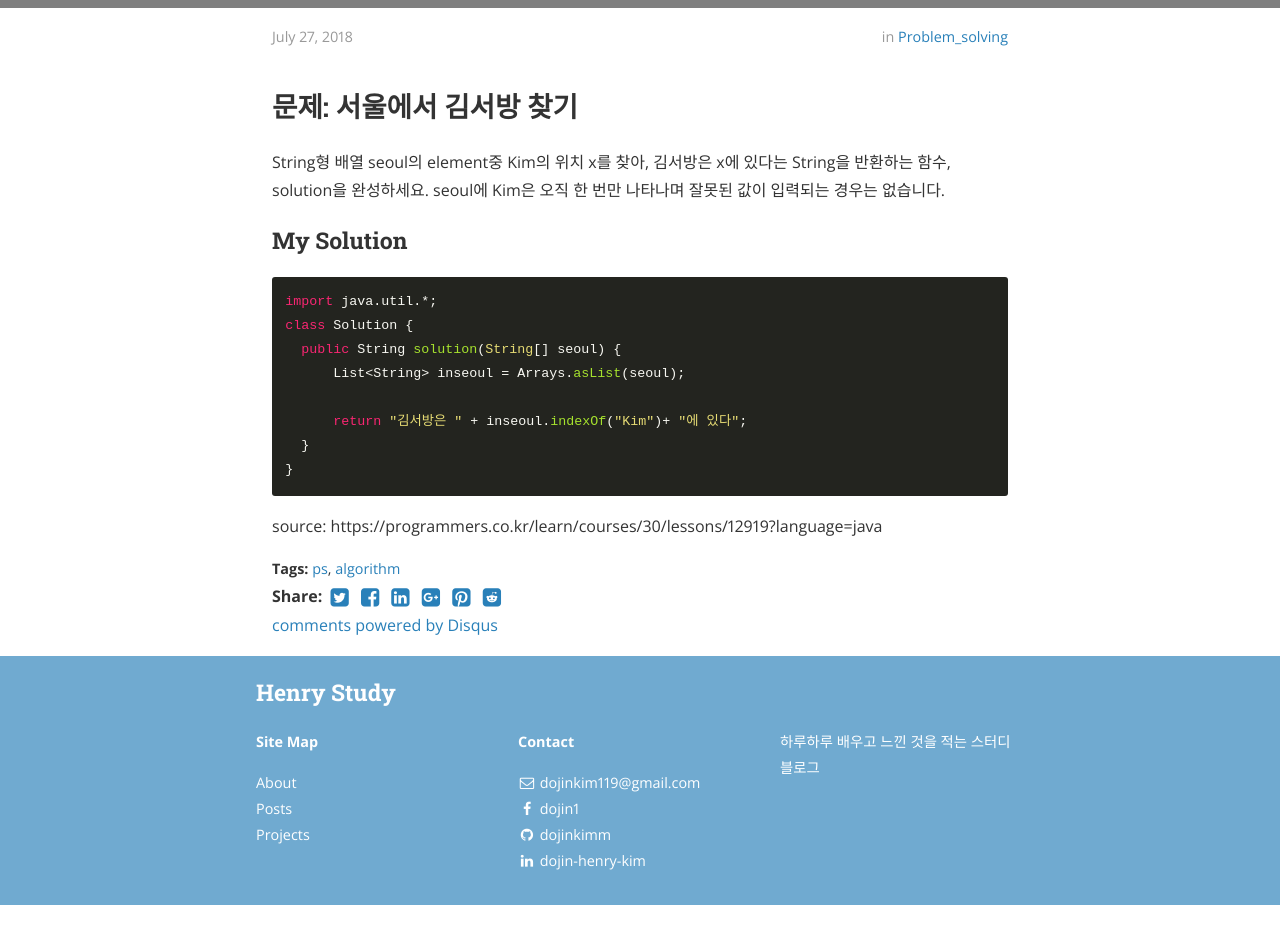
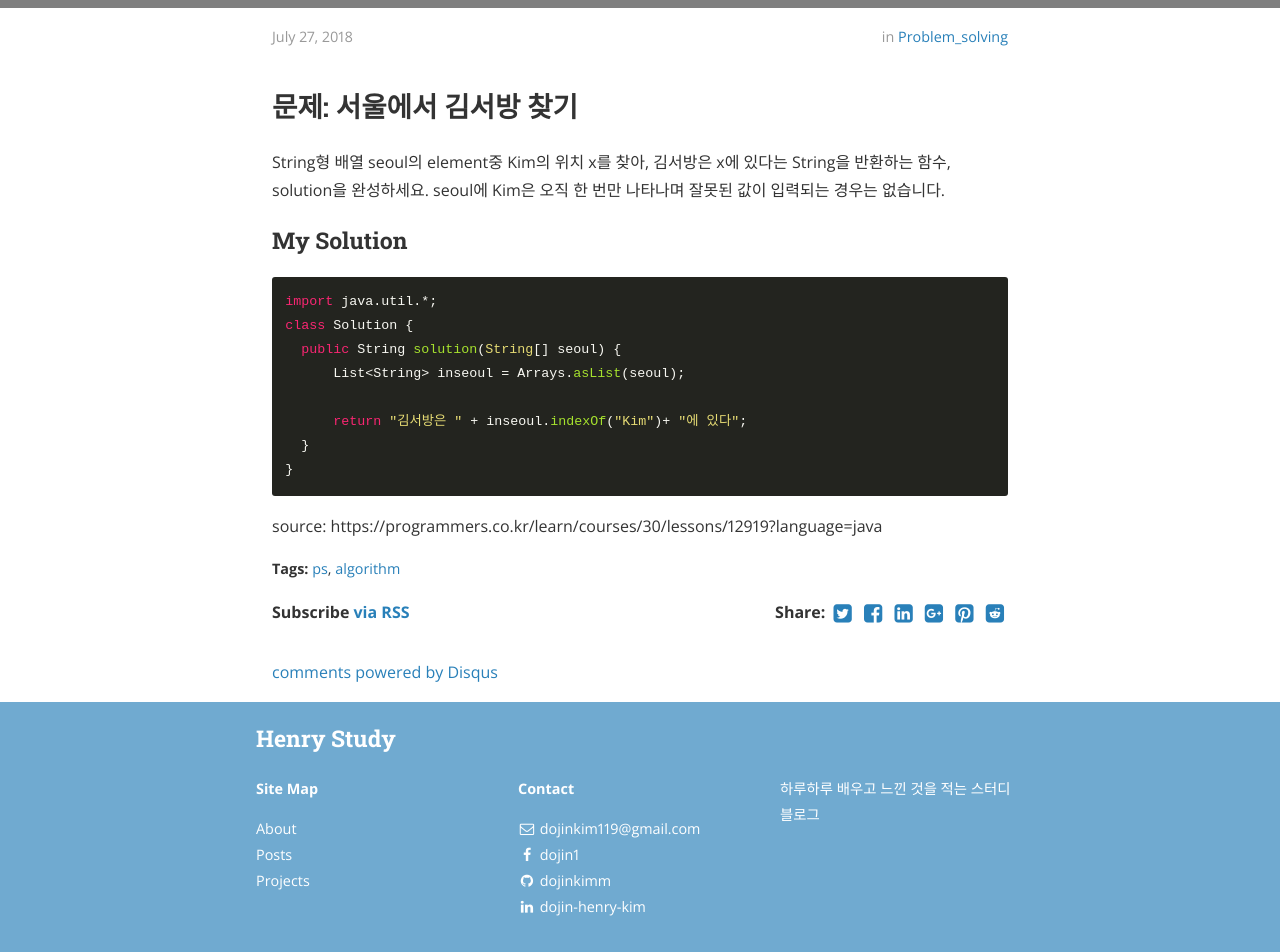
Before and after one commit to dojinkimm/dojinkimm.github.io, a Jekyll site: the page built from _posts/2018-07-27-level1_find_kim.md, in a window 1280 px wide. Shown: the part 495-1447 px from the top of the page. Built offline with Jekyll 4.4.1, drawn with Linux system fonts in a browser that asks for light colours; nearby versions of some CDN libraries; comment, search, counter and statistics services are not loaded; before the commit the page ends 1400 px from its top, so only the background shows below that; grey boxes are pictures that could not be loaded.

Commit message:
rss & adsense

```diff
--- a/_layouts/post.html
+++ b/_layouts/post.html
@@ -29,6 +29,19 @@
   </div>
 </section>
 
+<script async src="https://pagead2.googlesyndication.com/pagead/js/adsbygoogle.js"></script>
+<!-- Right_Side -->
+<ins class="adsbygoogle"
+     style="display:block"
+     data-ad-client="ca-pub-1867053081376792"
+     data-ad-slot="3152873881"
+     data-ad-format="auto"
+     data-full-width-responsive="true"></ins>
+<script>
+     (adsbygoogle = window.adsbygoogle || []).push({});
+</script>
+
+
 <article class="post-content">
   {{ content }}
 </article>
@@ -40,6 +53,10 @@
 </section>
 {% endif %}
 {% endif %}
+
+<section class="rss">
+  <p class="rss-subscribe text"><strong>Subscribe <a href="{{ "/feed.xml" | prepend: site.baseurl }}">via RSS</a></strong></p>
+</section>
 
 
 <section class="share">
--- a/_sass/_layout.scss
+++ b/_sass/_layout.scss
@@ -282,12 +282,12 @@
 		}
 		.share {
 			font-weight: bold;
-			margin: 0 0 0 0;
+			margin: 0 0 1em 0;
 			@include span-columns(12);
 			@include media ($tablet) {
 				@include span-columns(6);
-				margin: 0 0;
-				text-align: left;
+				margin: 1em 0;
+				text-align: right;
 			}
 			a {
 				width: 1em;
```
Also changed, not shown: index.html (+12 -0 lines).
